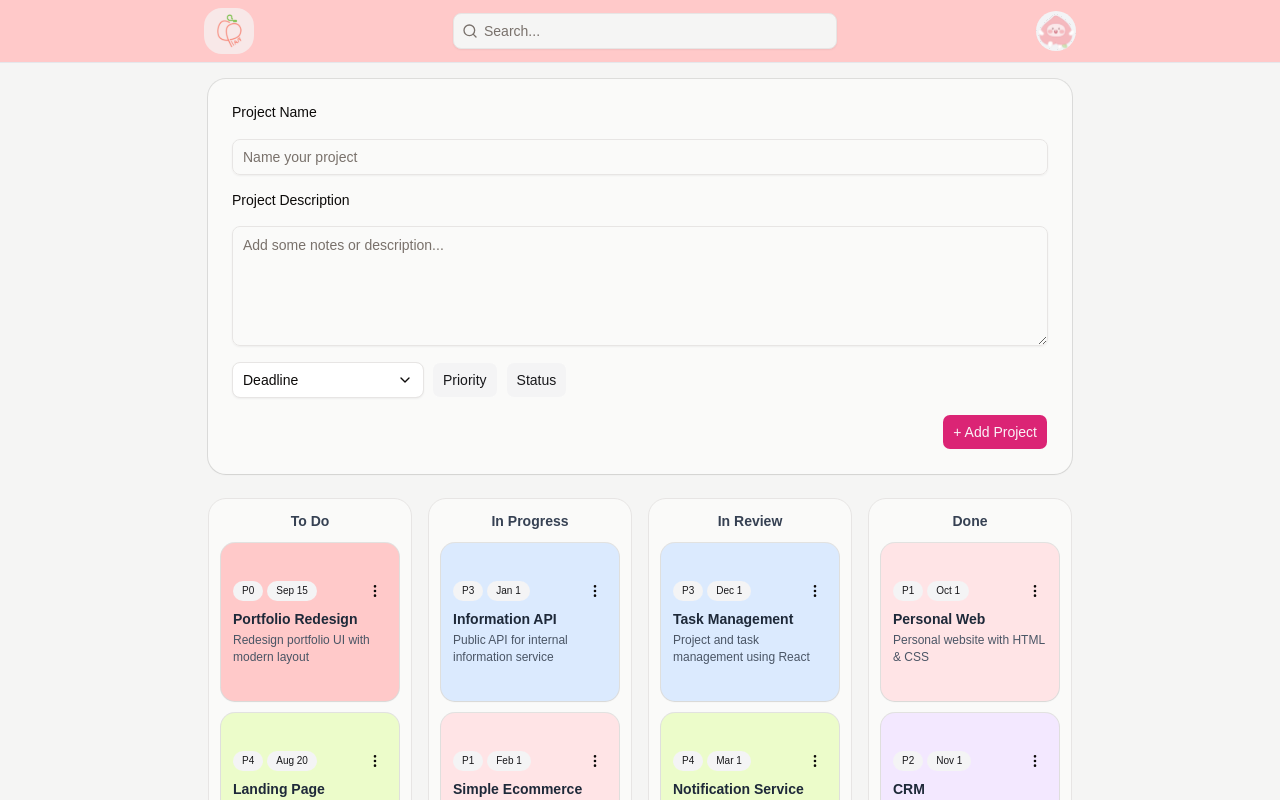
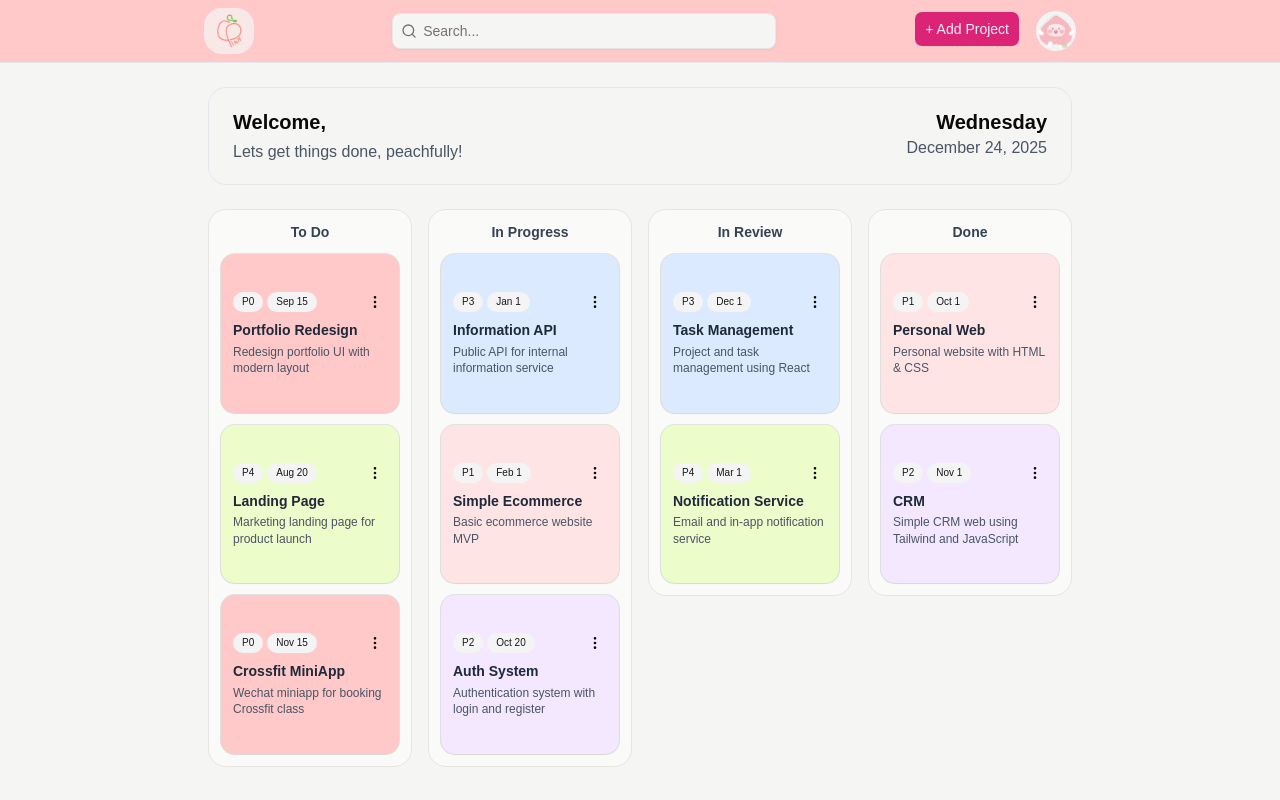
Before and after one commit to aletheaalmas/peachplan, a React (Vite) app: page / in a window 1280 px wide. Shown: the top 800 px of the page. Built offline with nearby package versions, Linux system fonts and the light colour scheme.

Commit message:
refactor: hide project form and show welcome section

```diff
--- a/src/app.tsx
+++ b/src/app.tsx
@@ -1,6 +1,7 @@
 import { SearchBar } from "./components/search-bar";
 import { Projects } from "./components/projects";
-import { ProjectForm } from "./components/project-form";
+import { Button } from "@/components/ui/button";
+import { Welcome } from "./components/welcome";
 
 export function App() {
   return (
@@ -20,7 +21,7 @@ export function App() {
           <SearchBar />
 
           <div className="flex justify-between gap-4">
-            {/* <Button>+ Add Project</Button> */}
+            <Button>+ Add Project</Button>
             <button className="h-10 w-10 overflow-hidden rounded-full bg-gray-100">
               <img
                 className="object-cover"
@@ -34,9 +35,7 @@ export function App() {
         </nav>
       </header>
       <main className="mx-auto max-w-4xl p-4">
-        {/* <Welcome /> */}
-
-        <ProjectForm />
+        <Welcome />
 
         <Projects />
       </main>
```
